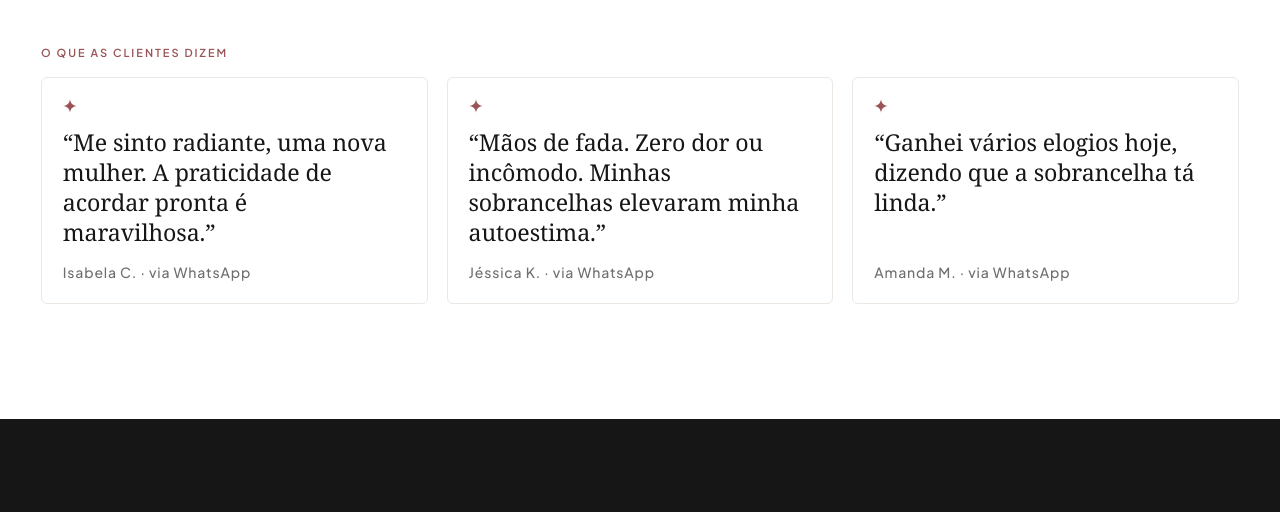
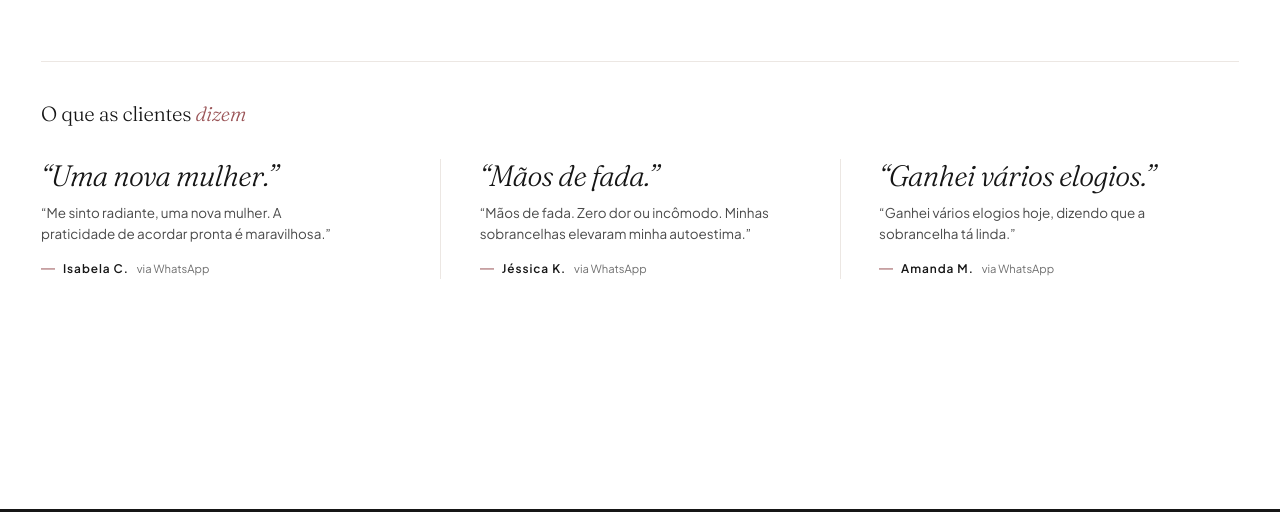
Before and after one commit to victorialamour/StudioThain-rascunho, a plain HTML site: page index.html in a window 1280 px wide. Shown: the part 4078-4590 px from the top of the page. Drawn offline with nearby package versions, Linux system fonts and the light colour scheme; a web font is replaced by a local one.

Commit message:
Depoimentos: opção B (citações de imprensa), sem caixas
Co-Authored-By: Claude Opus 5.5 <noreply@anthropic.com>

```diff
--- a/assets/css/style.css
+++ b/assets/css/style.css
@@ -1124,3 +1124,26 @@ main>.breath .breath__p{display:block;margin:.6rem 0 0;font:300 italic clamp(.95
 .results .shot__tag,.results .shot__tag--after{left:8px;padding:0;border-radius:0;background:none;font-size:.6rem;font-weight:600;letter-spacing:.14em;color:#fff;text-shadow:0 1px 6px rgba(0,0,0,.35)}
 .results .shot__tag{top:8px}
 .results .shot__tag--after{top:calc(50% + 8px)}
+
+/* ---- O que as clientes dizem · opção B (citações de imprensa) ----
+   Sem caixas: frase-chave grande em itálico, fala completa pequena, nome
+   com um traço rosa; colunas separadas só por fios finos. */
+.press{margin-top:clamp(40px,5vw,64px);padding-top:clamp(28px,3.5vw,40px);border-top:1px solid var(--line)}
+.press__hd{margin:0 0 clamp(22px,3vw,32px);font:300 clamp(1.15rem,1.6vw,1.35rem)/1.2 var(--f-display);letter-spacing:-.015em;color:var(--ink)}
+.press__hd em{font-style:italic;color:var(--accent)}
+.press__row{display:grid;grid-template-columns:repeat(3,minmax(0,1fr))}
+.press__row figure{margin:0;padding:0 clamp(18px,3vw,40px)}
+.press__row figure:first-child{padding-left:0}
+.press__row figure+figure{border-left:1px solid var(--line)}
+.press__key{margin:0;font:300 italic clamp(1.4rem,2.3vw,1.9rem)/1.15 var(--f-display);letter-spacing:-.02em;color:var(--ink)}
+.press__full{margin:.55rem 0 0;max-width:30ch;font-size:.84rem;line-height:1.6;color:var(--body)}
+.press__row figcaption{display:flex;gap:.5rem;align-items:baseline;margin-top:.9rem}
+.press__nm{font-size:.74rem;font-weight:600;letter-spacing:.08em;color:var(--ink)}
+.press__nm::before{content:"";display:inline-block;width:14px;height:1px;margin-right:.5rem;background:var(--accent);transform:translateY(-.3em)}
+.press__via{font-size:.7rem;color:var(--muted)}
+.results{padding-bottom:var(--sec)}
+@media (max-width:767px){
+  .press__row{grid-template-columns:minmax(0,1fr);gap:22px}
+  .press__row figure,.press__row figure:first-child{padding:0}
+  .press__row figure+figure{border-left:0;border-top:1px solid var(--line);padding-top:22px}
+}
--- a/index.html
+++ b/index.html
@@ -304,11 +304,15 @@ fim do guia desativado -->
     <figure class="shot"><img decoding="async" src="assets/img/resultados/antes-depois-2.webp" alt="Antes e depois: fios alinhados e sobrancelhas definidas" loading="lazy"><span class="shot__tag">Antes</span><span class="shot__tag shot__tag--after">Depois</span></figure>
     <figure class="shot"><img decoding="async" src="assets/img/resultados/design-4.webp" alt="Antes e depois de design: sobrancelhas com desenho natural" loading="lazy"><span class="shot__tag">Antes</span><span class="shot__tag shot__tag--after">Depois</span></figure>
   </div>
-  <p class="band__label" data-reveal>O que as clientes dizem</p>
-  <div class="band" data-reveal aria-label="Depoimentos de clientes">
-    <figure class="band__item"><svg viewBox="0 0 24 24" aria-hidden="true"><path d="M12 0c.6 6.6 3.9 10.8 12 12-8.1 1.2-11.4 5.4-12 12-.6-6.6-3.9-10.8-12-12 8.1-1.2 11.4-5.4 12-12Z"/></svg><blockquote><p>“Me sinto radiante, uma nova mulher. A praticidade de acordar pronta é maravilhosa.”</p></blockquote><figcaption>Isabela C. · via WhatsApp</figcaption></figure>
-    <figure class="band__item"><svg viewBox="0 0 24 24" aria-hidden="true"><path d="M12 0c.6 6.6 3.9 10.8 12 12-8.1 1.2-11.4 5.4-12 12-.6-6.6-3.9-10.8-12-12 8.1-1.2 11.4-5.4 12-12Z"/></svg><blockquote><p>“Mãos de fada. Zero dor ou incômodo. Minhas sobrancelhas elevaram minha autoestima.”</p></blockquote><figcaption>Jéssica K. · via WhatsApp</figcaption></figure>
-    <figure class="band__item"><svg viewBox="0 0 24 24" aria-hidden="true"><path d="M12 0c.6 6.6 3.9 10.8 12 12-8.1 1.2-11.4 5.4-12 12-.6-6.6-3.9-10.8-12-12 8.1-1.2 11.4-5.4 12-12Z"/></svg><blockquote><p>“Ganhei vários elogios hoje, dizendo que a sobrancelha tá linda.”</p></blockquote><figcaption>Amanda M. · via WhatsApp</figcaption></figure>
+  <!-- O que as clientes dizem · opção B ("citações de imprensa"): a frase mais
+       forte de cada fala em itálico, a fala completa pequena e o nome autorizado. -->
+  <div class="press" data-reveal>
+    <h3 class="press__hd">O que as clientes <em>dizem</em></h3>
+    <div class="press__row">
+      <figure><p class="press__key">“Uma nova mulher.”</p><blockquote class="press__full">“Me sinto radiante, uma nova mulher. A praticidade de acordar pronta é maravilhosa.”</blockquote><figcaption><span class="press__nm">Isabela C.</span><span class="press__via">via WhatsApp</span></figcaption></figure>
+      <figure><p class="press__key">“Mãos de fada.”</p><blockquote class="press__full">“Mãos de fada. Zero dor ou incômodo. Minhas sobrancelhas elevaram minha autoestima.”</blockquote><figcaption><span class="press__nm">Jéssica K.</span><span class="press__via">via WhatsApp</span></figcaption></figure>
+      <figure><p class="press__key">“Ganhei vários elogios.”</p><blockquote class="press__full">“Ganhei vários elogios hoje, dizendo que a sobrancelha tá linda.”</blockquote><figcaption><span class="press__nm">Amanda M.</span><span class="press__via">via WhatsApp</span></figcaption></figure>
+    </div>
   </div>
 </section>
 
```
